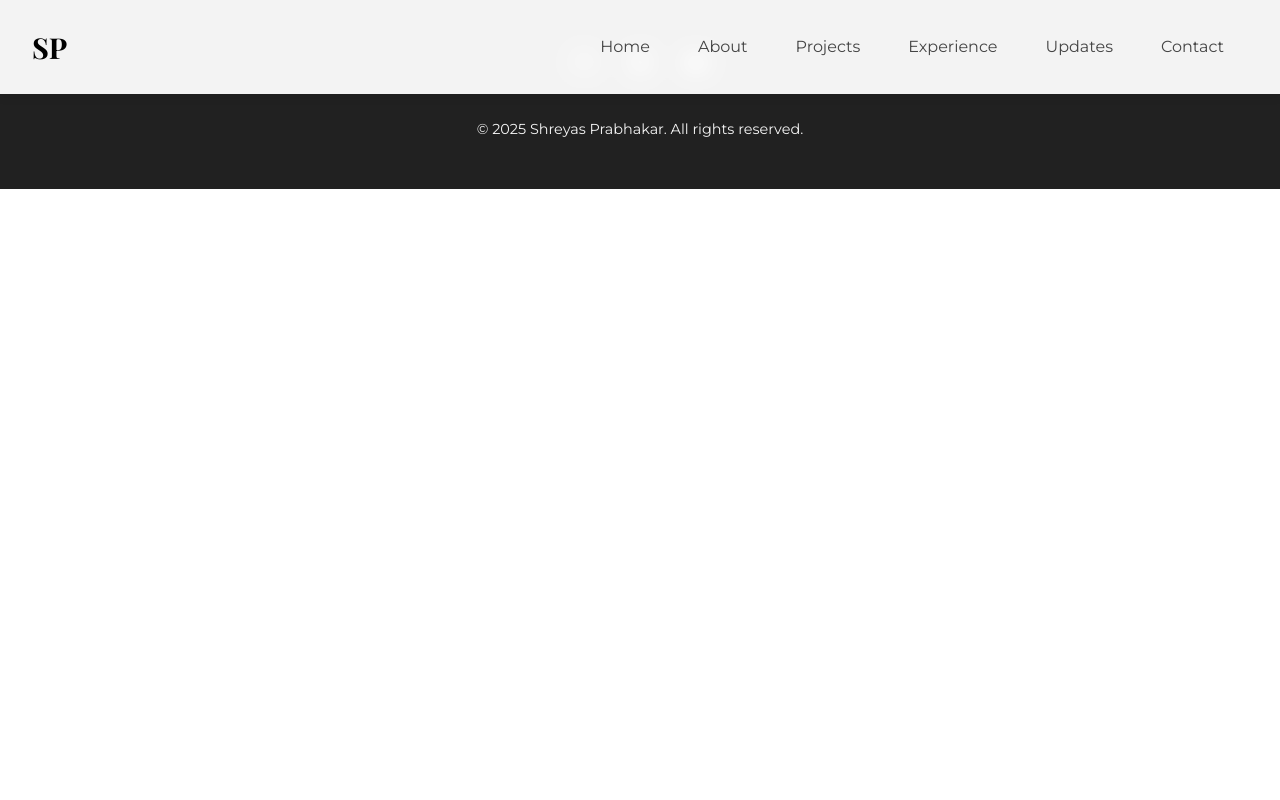
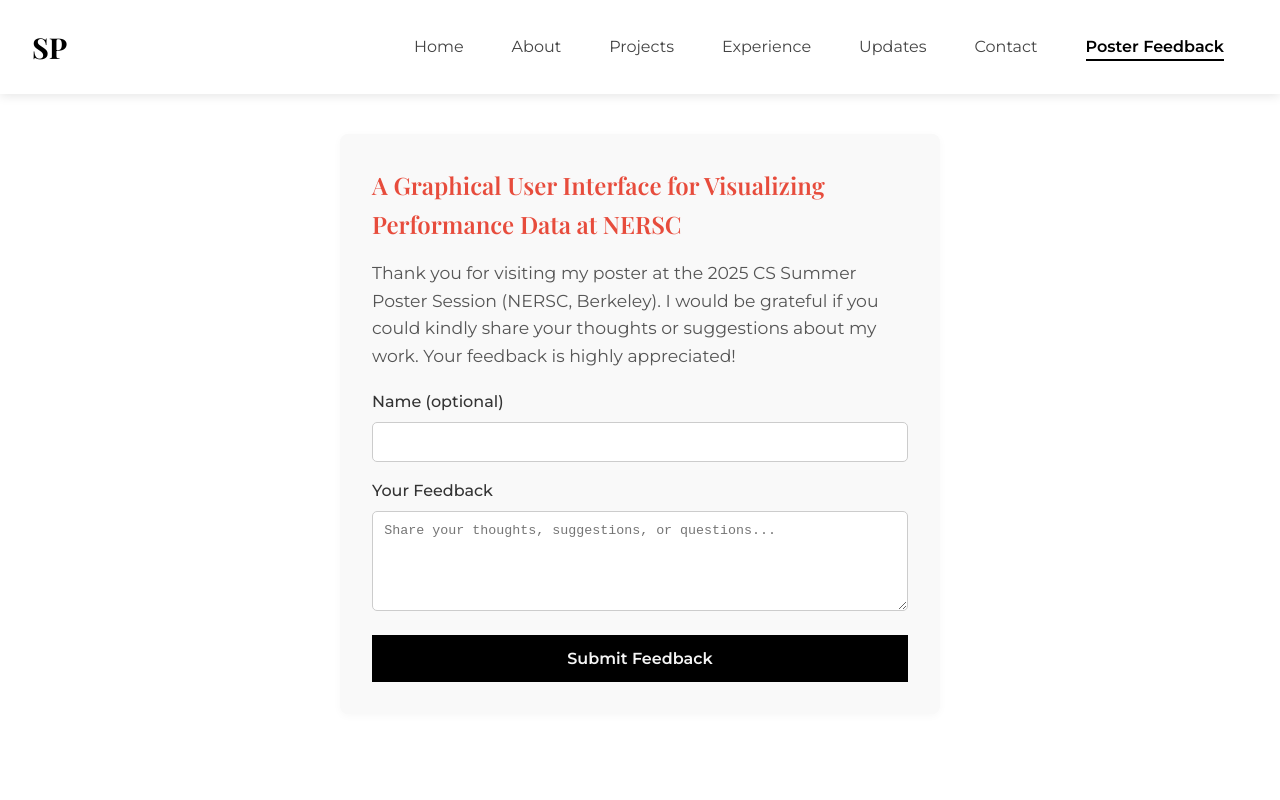
Before and after one commit to shrprabh/Shreyas_Portfolio, a React (Create React App) app: page /poster-feedback in a window 1280 px wide. Shown: the top 800 px of the page. Built offline with nearby package versions, Linux system fonts and the light colour scheme; the HTML template or start-up script is replaced by a standard one.

Commit message:
feat: Add Poster Feedback page and update routing; enhance Home component with last updated info

```diff
--- a/src/App.tsx
+++ b/src/App.tsx
@@ -11,6 +11,7 @@ import Projects from "./pages/Projects";
 import Experience from "./pages/Experience";
 import News from "./pages/News";
 import Contact from "./pages/Contact";
+import PosterFeedback from "./pages/PosterFeedback";
 import ScrollToTop from "./utils/ScrollToTop";
 
 const App: React.FC = () => {
@@ -26,6 +27,7 @@ const App: React.FC = () => {
         <Route path="/experience" element={<Experience />} />
         <Route path="/news" element={<News />} />
         <Route path="/contact" element={<Contact />} />
+        <Route path="/poster-feedback" element={<PosterFeedback />} />
       </Routes>
       <Footer />
     </ThemeProvider>
--- a/src/components/Navbar.tsx
+++ b/src/components/Navbar.tsx
@@ -118,6 +118,7 @@ const Navbar: React.FC = () => {
     { name: "Experience", path: "/experience" },
     { name: "Updates", path: "/news" },
     { name: "Contact", path: "/contact" },
+    { name: "Poster Feedback", path: "/poster-feedback" },
   ];
 
   return (
--- a/src/pages/Home.tsx
+++ b/src/pages/Home.tsx
@@ -273,4 +273,19 @@ const Home: React.FC = () => {
   );
 };
 
-export default Home;
+const LastUpdated = styled.p`
+  text-align: center;
+  font-size: 0.95rem;
+  color: ${(props) => props.theme.colors.secondary};
+  margin-top: 2.5rem;
+  margin-bottom: 0.5rem;
+`;
+
+const HomeWithUpdate: React.FC = () => (
+  <>
+    <Home />
+    <LastUpdated>Last updated: August 5, 2025</LastUpdated>
+  </>
+);
+
+export default HomeWithUpdate;
--- a/src/pages/News.tsx
+++ b/src/pages/News.tsx
@@ -238,6 +238,21 @@ const News: React.FC = () => {
   // Timeline of events and updates
   const newsItems: NewsItem[] = [
     {
+      date: "August 5, 2025",
+      title: "2025 CS Summer Poster Session",
+      location: "Berkeley, California",
+      description:
+        "Demonstrated my work on the creation of a user interface for performance data visualization at NERSC. Poster: 'A Graphical User Interface for Visualizing Performance Data at NERSC'. Authors: Shreyas Prabhakar¹,²,³, Dhruva Kulkarni²,³, Scott Classen³, Jack Deslippe²,³. ¹Texas Tech University, ²National Energy Research Scientific Computing Center (NERSC), ³Lawrence Berkeley National Laboratory.",
+      type: "presentation",
+      tags: [
+        "Poster",
+        "NERSC",
+        "User Interface",
+        "Performance Data",
+        "Mentors",
+      ],
+    },
+    {
       date: "May 19-24, 2025",
       title: "Attended Solana Scale or Die and Ship and Die Conference",
       location: "New York, NY",
--- /dev/null
+++ b/src/pages/PosterFeedback.tsx
@@ -0,0 +1,93 @@
+import React from "react";
+import styled from "styled-components";
+import Button from "../components/Button";
+
+const FeedbackSection = styled.section`
+  min-height: 100vh;
+  padding: 8rem 0 5rem;
+  background: ${(props) => props.theme.colors.background};
+  display: flex;
+  align-items: center;
+  justify-content: center;
+`;
+
+const FeedbackContainer = styled.div`
+  max-width: 600px;
+  width: 100%;
+  background: #f9f9f9;
+  border-radius: 8px;
+  box-shadow: 0 2px 8px rgba(0, 0, 0, 0.03);
+  padding: 2rem;
+`;
+
+const PosterFeedback: React.FC = () => (
+  <FeedbackSection>
+    <FeedbackContainer>
+      <h2 style={{ color: "#e74c3c", marginBottom: "1rem" }}>
+        A Graphical User Interface for Visualizing Performance Data at NERSC
+      </h2>
+      <p style={{ marginBottom: "1.2rem", color: "#555", fontSize: "1.08rem" }}>
+        Thank you for visiting my poster at the 2025 CS Summer Poster Session (NERSC, Berkeley). I would be grateful if you could kindly share your thoughts or suggestions about my work. Your feedback is highly appreciated!
+      </p>
+      <form
+        action="https://formspree.io/f/meozrgpa"
+        method="POST"
+        style={{ display: "flex", flexDirection: "column" }}
+      >
+        <div style={{ marginBottom: "1rem" }}>
+          <label
+            htmlFor="poster-feedback-name"
+            style={{
+              display: "block",
+              marginBottom: "0.5rem",
+              fontWeight: 500,
+            }}
+          >
+            Name (optional)
+          </label>
+          <input
+            type="text"
+            id="poster-feedback-name"
+            name="name"
+            style={{
+              width: "100%",
+              padding: "0.7rem",
+              borderRadius: "5px",
+              border: "1px solid #ccc",
+            }}
+          />
+        </div>
+        <div style={{ marginBottom: "1rem" }}>
+          <label
+            htmlFor="poster-feedback-message"
+            style={{
+              display: "block",
+              marginBottom: "0.5rem",
+              fontWeight: 500,
+            }}
+          >
+            Your Feedback
+          </label>
+          <textarea
+            id="poster-feedback-message"
+            name="message"
+            required
+            style={{
+              width: "100%",
+              minHeight: "100px",
+              padding: "0.7rem",
+              borderRadius: "5px",
+              border: "1px solid #ccc",
+            }}
+            placeholder="Share your thoughts, suggestions, or questions..."
+          ></textarea>
+        </div>
+        <Button primary size="medium" type="submit">
+          Submit Feedback
+        </Button>
+      </form>
+    </FeedbackContainer>
+  </FeedbackSection>
+);
+
+export default PosterFeedback;
--- a/src/utils/ScrollToTop.tsx
+++ b/src/utils/ScrollToTop.tsx
@@ -1,5 +1,5 @@
-import { useEffect } from 'react';
-import { useLocation } from 'react-router-dom';
+import { useEffect } from "react";
+import { useLocation } from "react-router-dom";
 
 /**
  * ScrollToTop component that scrolls the window to the top when the route changes
@@ -12,7 +12,7 @@ const ScrollToTop = () => {
     window.scrollTo({
       top: 0,
       left: 0,
-      behavior: 'smooth'
+      behavior: "smooth",
     });
   }, [pathname]);
 
```
